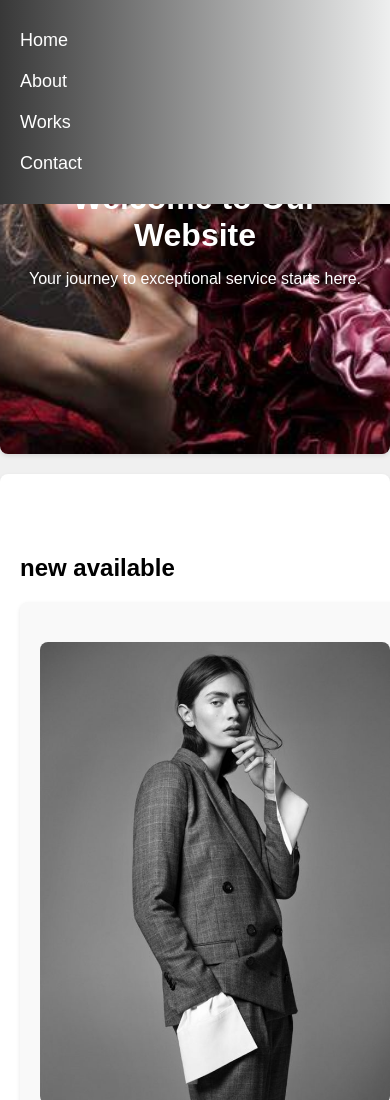
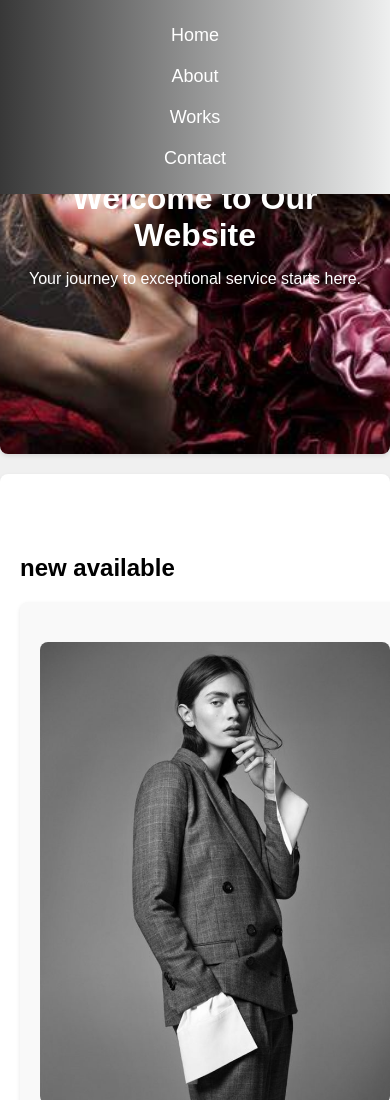
Before and after one commit to Hanicho0346/PRODIGY_WD_01, a plain HTML site: page index.html in a window 390 px wide. Shown: the top 1100 px of the page. Drawn offline with Linux system fonts and the light colour scheme.

Commit message:
Update style.css

```diff
--- a/style.css
+++ b/style.css
@@ -162,11 +162,17 @@ footer p {
 @media screen and (max-width: 768px) {
     nav ul {
         flex-direction: column;
+        align-items: center;
         padding: 20px 0;
     }
 
     nav ul li {
         margin: 10px 0;
+    }
+
+    ul li a {
+        font-size: 20px;
+        padding: 15px 20px;
     }
 
     #home {
@@ -193,8 +199,13 @@ footer p {
 }
 
 @media screen and (max-width: 480px) {
-    nav ul li a {
+    nav ul {
+        padding: 15px 0;
+    }
+
+    ul li a {
         font-size: 18px;
+        padding: 10px 15px;
     }
 
     form {
```
